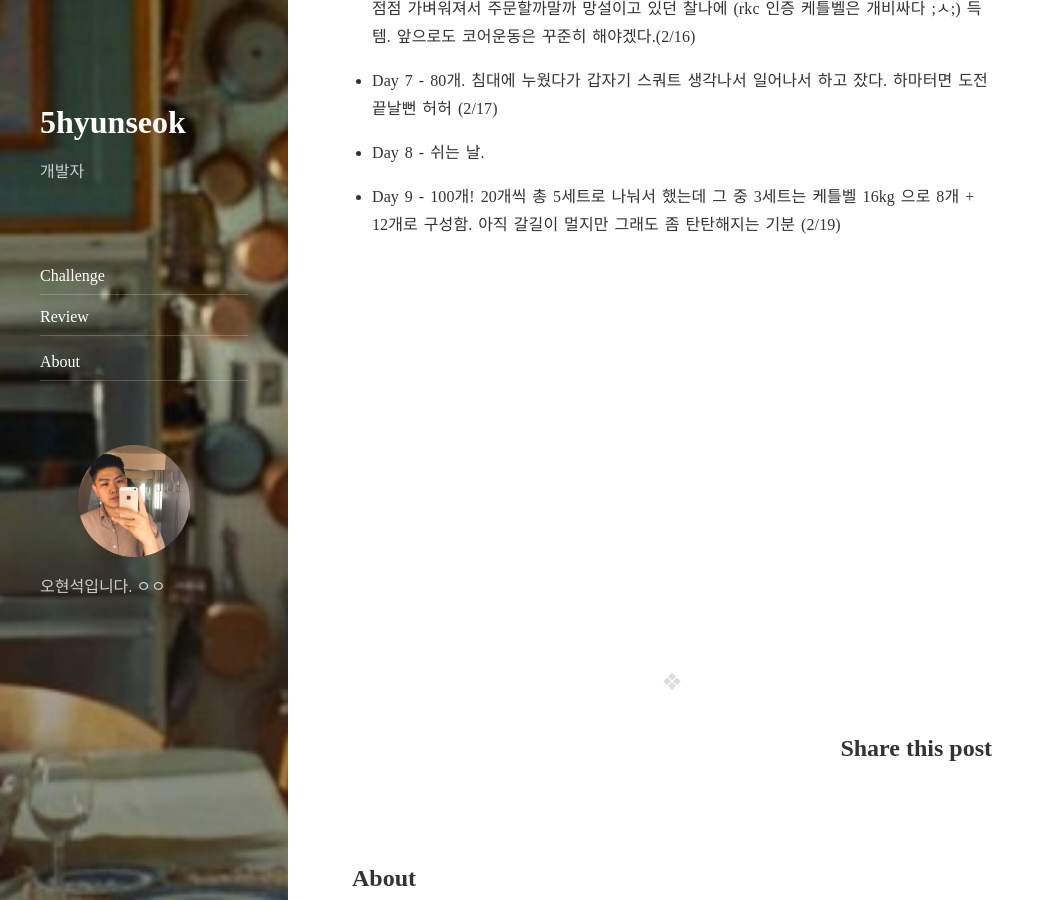
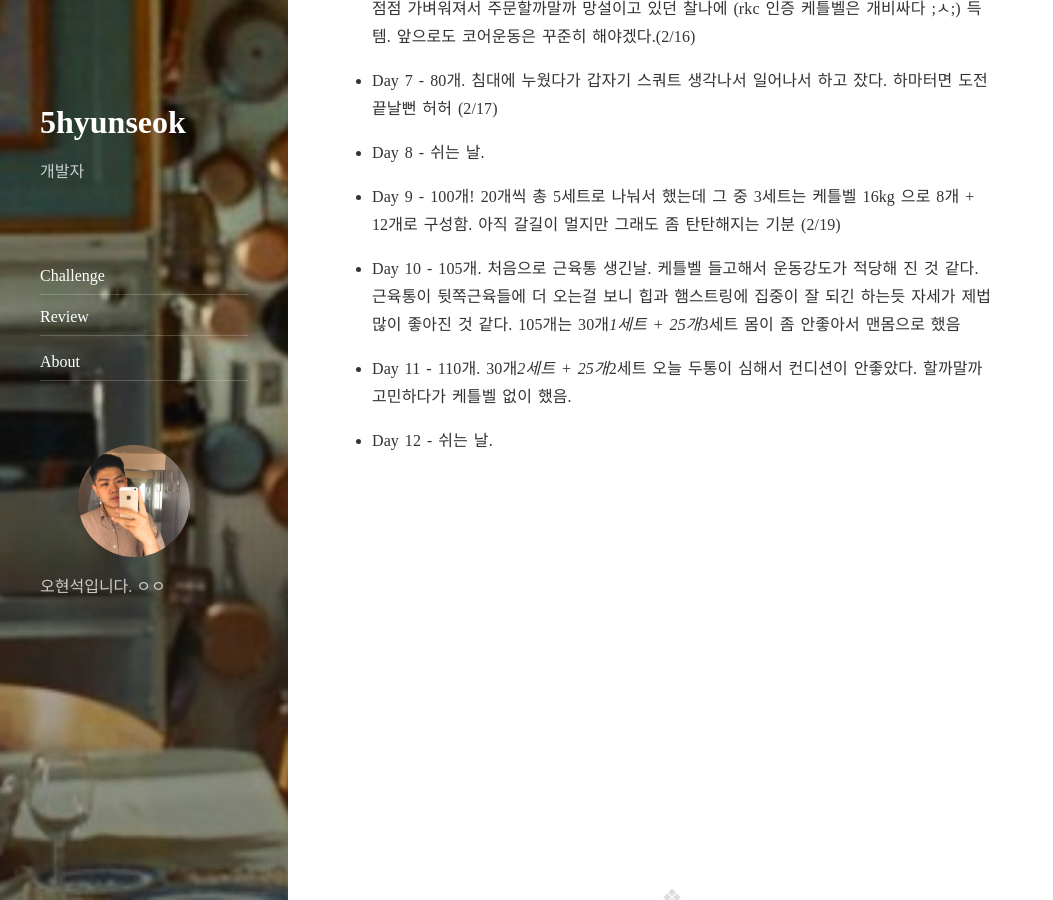
Before and after one commit to 5hyunseok/5hyunseok.github.io, a Jekyll site: the page built from _posts/2018-02-11-squat-challenge.markdown, in a window 1280 px wide and 900 px high, scrolled down 2098 px. Shown: the whole window, without its empty margins (0-1053 px from the left). Built offline with Jekyll 4.4.1, drawn with Linux system fonts in a browser that asks for light colours; nearby versions of some CDN libraries; comment, search, counter and statistics services are not loaded.

Commit message:
Add day 10-12 of Squat Challenge

```diff
--- a/_posts/2018-02-11-squat-challenge.markdown
+++ b/_posts/2018-02-11-squat-challenge.markdown
@@ -44,3 +44,9 @@ comments: true
 - Day 8 - 쉬는 날.
 
 - Day 9 - 100개! 20개씩 총 5세트로 나눠서 했는데 그 중 3세트는 케틀벨 16kg 으로 8개 + 12개로 구성함. 아직 갈길이 멀지만 그래도 좀 탄탄해지는 기분 (2/19)
+
+- Day 10 - 105개. 처음으로 근육통 생긴날. 케틀벨 들고해서 운동강도가 적당해 진 것 같다. 근육통이 뒷쪽근육들에 더 오는걸 보니 힙과 햄스트링에 집중이 잘 되긴 하는듯 자세가 제법 많이 좋아진 것 같다. 105개는 30개*1세트 + 25개*3세트 몸이 좀 안좋아서 맨몸으로 했음
+
+- Day 11 - 110개. 30개*2세트 + 25개*2세트 오늘 두통이 심해서 컨디션이 안좋았다. 할까말까 고민하다가 케틀벨 없이 했음.
+
+- Day 12 - 쉬는 날.
```
